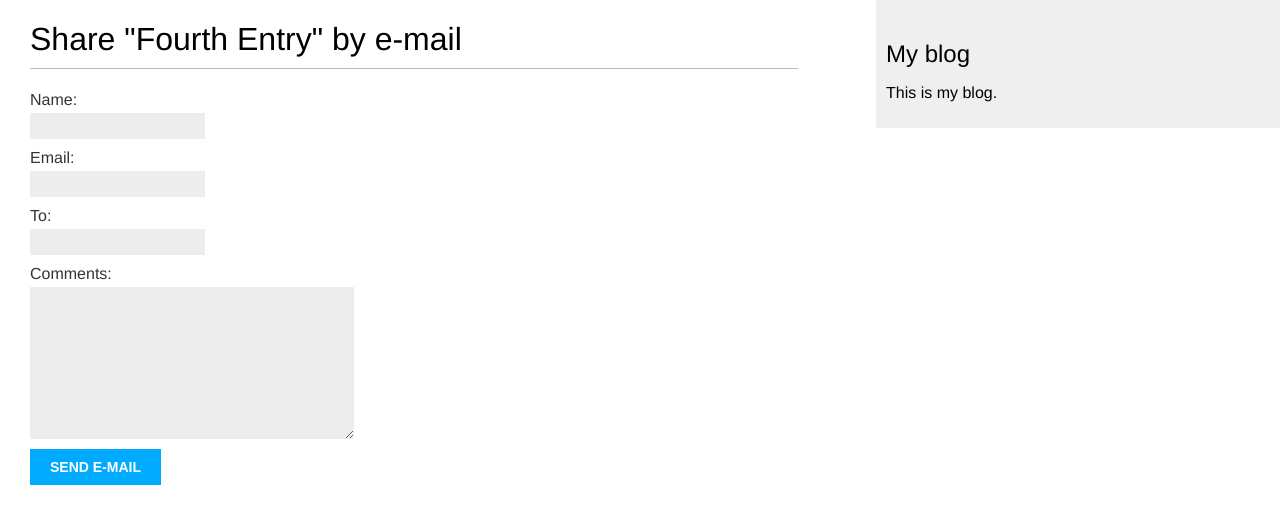
After one commit to AlexDio123/Blog-app, a Django app: page /blog/4/share/ in a window 1280 px wide. The commit adds this page. Shown: the top 524 px of the page. Run offline with Django 3.2, Linux system fonts and the light colour scheme; data comes from the database, SQL or seed files in the repository.

Commit message:
Share post by email functionality

```diff
--- /dev/null
+++ b/blog/forms.py
@@ -0,0 +1,9 @@
+from django import forms
+
+
+class EmailPostForm(forms.Form):
+    name = forms.CharField(max_length=25)
+    email = forms.EmailField()
+    to = forms.EmailField()
+    comments = forms.CharField(required=False,
+                               widget=forms.Textarea)
--- a/blog/templates/blog/post/detail.html
+++ b/blog/templates/blog/post/detail.html
@@ -7,4 +7,9 @@
   <p class="date"> Publish {{ post.publish }} by {{ post.author }}
     </p>
     {{ post.body|linebreaks }}
+    <p>
+      <a href="{% url "blog:post_share" post.id%}">
+      Share this post
+      </a>
+    </p>
     {% endblock %}
--- /dev/null
+++ b/blog/templates/blog/post/share.html
@@ -0,0 +1,19 @@
+{% extends "blog/base.html" %}
+
+{% block title %}Share a post{% endblock %}
+
+{% block content %}
+  {% if sent %}
+    <h1>E-mail successfully sent</h1>
+    <p>
+      "{{ post.title }}" was successfully sent to {{ form.cleaned_data.to }}.
+    </p>
+  {% else %}
+    <h1>Share "{{ post.title }}" by e-mail</h1>
+    <form method="post">
+      {{ form.as_p }}
+      {% csrf_token %}
+      <input type="submit" value="Send e-mail">
+    </form>
+  {% endif %}
+{% endblock %}
--- a/blog/urls.py
+++ b/blog/urls.py
@@ -1,5 +1,5 @@
 from django.urls import path
-from .views import PostListView, post_detail
+from .views import PostListView, post_detail, post_share
 
 app_name="blog"
 
@@ -7,4 +7,5 @@ urlpatterns = [
     #path('', views.post_list, name='post_list'),
     path('', PostListView.as_view(), name="post_list"),
     path('<int:year>/<int:month>/<int:day>/<slug:post>/', post_detail, name="post_detail"),
+    path('<int:post_id>/share/', post_share, name='post_share'),
 ]
--- a/blog/views.py
+++ b/blog/views.py
@@ -1,7 +1,9 @@
 from django.shortcuts import render, get_object_or_404
 from django.core.paginator import Paginator, EmptyPage, PageNotAnInteger
 from django.views.generic import ListView
+from django.core.mail import send_mail
 from .models import Post
+from .forms import EmailPostForm
 
 # Create your views here.
 
@@ -31,6 +33,29 @@ def post_detail(request, year, month, day, post):
                   {'post': post})
 
 
+def post_share(request, post_id):
+    # Retrieve post by id
+    post = get_object_or_404(Post, id=post_id, status='published')
+    sent = False
+
+    if request.method == 'POST':
+        # Form was submitted
+        form = EmailPostForm(request.POST)
+        if form.is_valid():
+            # Form fields passed validation
+            cd = form.cleaned_data
+            post_url = request.build_absolute_uri(post.get_absolute_url())
+            subject = f"{cd['name']} recommends you read {post.title}"
+            message = f"Read {post.title} at {post_url}\n\n" \
+                      f"{cd['name']}\'s comments: {cd['comments']}"
+            send_mail(subject, message, 'admin@myblog.com', [cd['to']])
+            sent = True
+
+    else:
+        form = EmailPostForm()
+    return render(request, 'blog/post/share.html', {'post': post,
+                                                    'form': form,
+                                                    'sent': sent})
 #Class Base Example
 class PostListView(ListView):
     queryset = Post.published.all()
```
Also changed, not shown: mysite/settings.py (+8 -1 lines).
